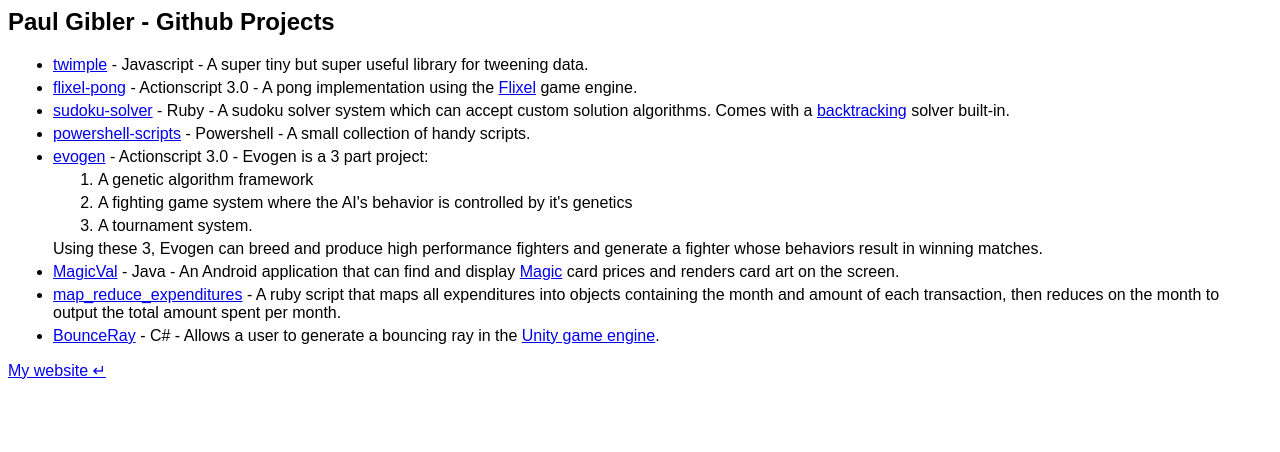
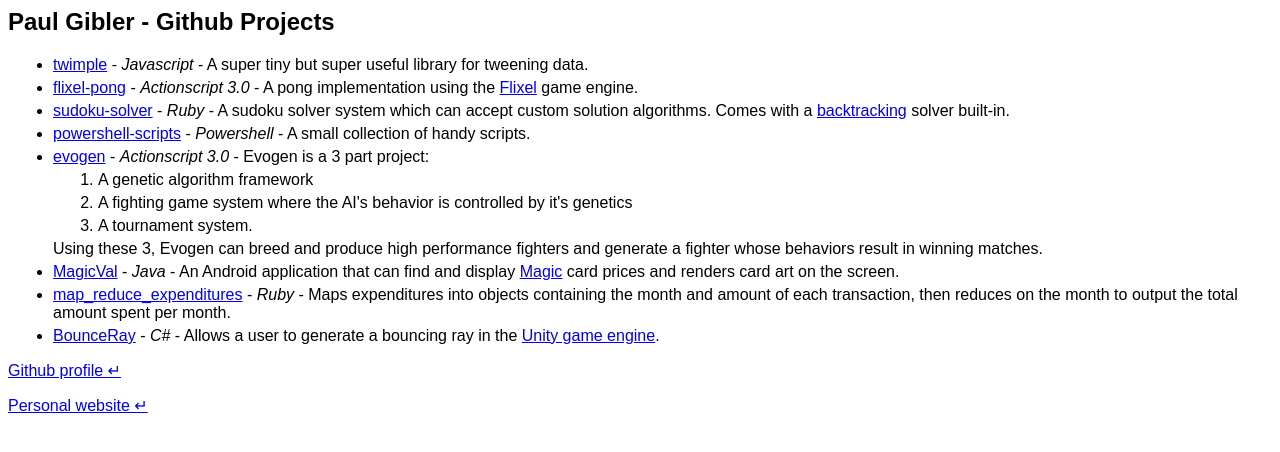
Before and after one commit to pgibler/pgibler.github.io, a plain HTML site: page index.html in a window 1280 px wide. Drawn offline with Linux system fonts and the light colour scheme.

Commit message:
Updated with github profile link.

```diff
--- a/index.html
+++ b/index.html
@@ -10,23 +10,23 @@
     <section id="projects">
       <ul>
         <li>
-          <a href="https://github.com/pgibler/twimple">twimple</a> - Javascript -
+          <a href="https://github.com/pgibler/twimple">twimple</a> - <em>Javascript</em> -
           <span class="description">A super tiny but super useful library for tweening data.</span>
         </li>
         <li>
-          <a href="https://github.com/pgibler/flixel-pong">flixel-pong</a> - Actionscript 3.0 -
+          <a href="https://github.com/pgibler/flixel-pong">flixel-pong</a> - <em>Actionscript 3.0</em> -
           <span class="description">A pong implementation using the <a href="http://flixel.org/">Flixel</a> game engine.</span>
         </li>
         <li>
-          <a href="https://github.com/pgibler/sudoku-solver">sudoku-solver</a> - Ruby -
+          <a href="https://github.com/pgibler/sudoku-solver">sudoku-solver</a> - <em>Ruby</em> -
           <span class="description">A sudoku solver system which can accept custom solution algorithms. Comes with a <a href="https://en.wikipedia.org/wiki/Sudoku_solving_algorithms#Brute_Force_Algorithm_.28Backtracking.29">backtracking</a> solver built-in.</span>
         </li>
         <li>
-          <a href="https://github.com/pgibler/powershell-scripts">powershell-scripts</a> - Powershell -
+          <a href="https://github.com/pgibler/powershell-scripts">powershell-scripts</a> - <em>Powershell</em> -
           <span class="description">A small collection of handy scripts.</span>
         </li>
         <li>
-          <a href="https://github.com/pgibler/evogen">evogen</a> - Actionscript 3.0 -
+          <a href="https://github.com/pgibler/evogen">evogen</a> - <em>Actionscript 3.0</em> -
           <span class="description">
             Evogen is a 3 part project:
             <ol>
@@ -38,21 +38,26 @@
           </span>
         </li>
         <li>
-          <a href="https://github.com/pgibler/MagicVal">MagicVal</a> - Java -
+          <a href="https://github.com/pgibler/MagicVal">MagicVal</a> - <em>Java</em> -
           <span class="description">An Android application that can find and display <a href="http://magic.wizards.com/en">Magic</a> card prices and renders card art on the screen.</span>
         </li>
         <li>
-          <a href="https://github.com/pgibler/map_reduce_expenditures">map_reduce_expenditures</a> -
-          <span class="description">A ruby script that maps all expenditures into objects containing the month and amount of each transaction, then reduces on the month to output the total amount spent per month.</span>
+          <a href="https://github.com/pgibler/map_reduce_expenditures">map_reduce_expenditures</a> - <em>Ruby</em> -
+          <span class="description">Maps expenditures into objects containing the month and amount of each transaction, then reduces on the month to output the total amount spent per month.</span>
         </li>
         <li>
-          <a href="https://github.com/pgibler/BounceRay">BounceRay</a> - C# -
+          <a href="https://github.com/pgibler/BounceRay">BounceRay</a> - <em>C#</em> -
           <span class="description">Allows a user to generate a bouncing ray in the <a href="https://en.wikipedia.org/wiki/Unity_(game_engine)">Unity game engine</a>.</span>
         </li>
       </ul>
     </section>
     <section id="footer">
-      <a href="http://paulgibler.com">My website &#8629;</a>
+      <p>
+        <a href="http://github.com/pgibler">Github profile &#8629;</a>
+      </p>
+      <p>
+        <a href="http://paulgibler.com">Personal website &#8629;</a>
+      </p>
     </section>
   </body>
 </html>
```
